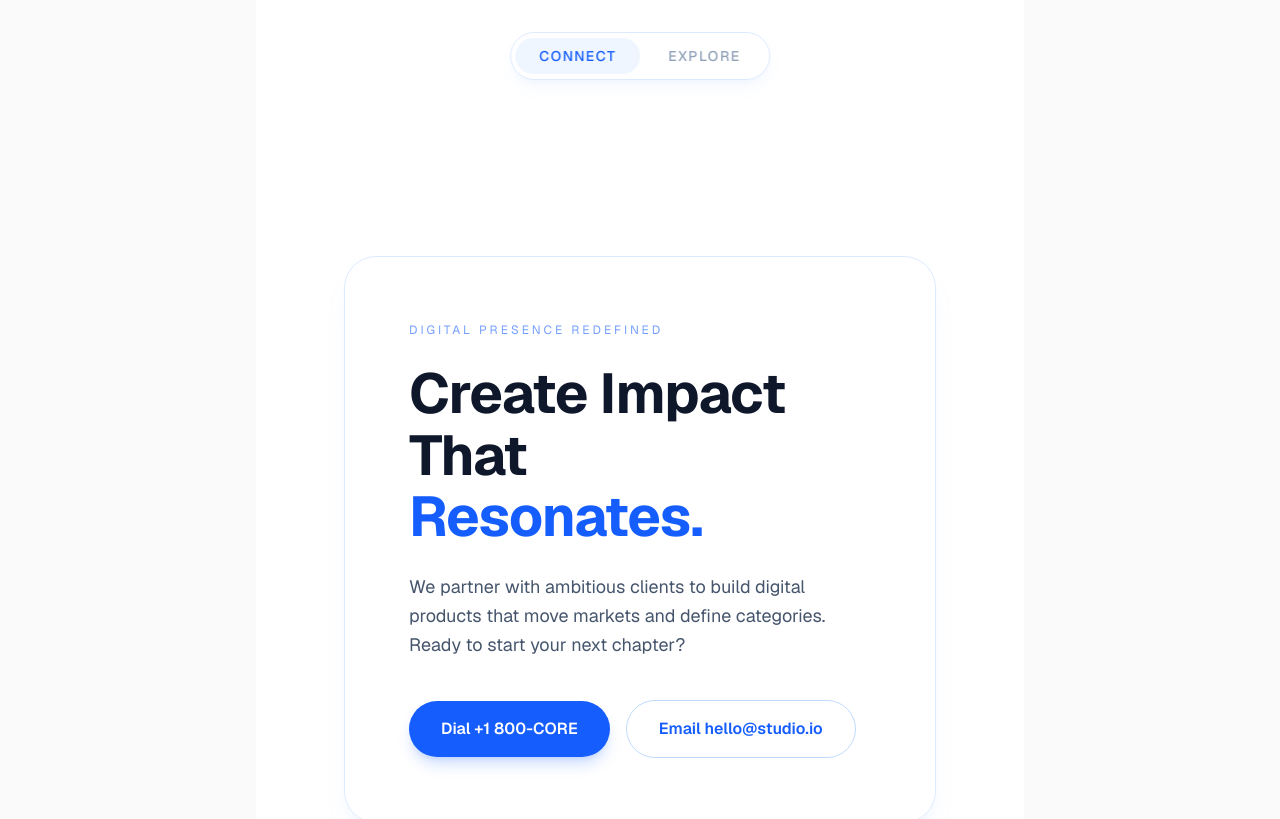
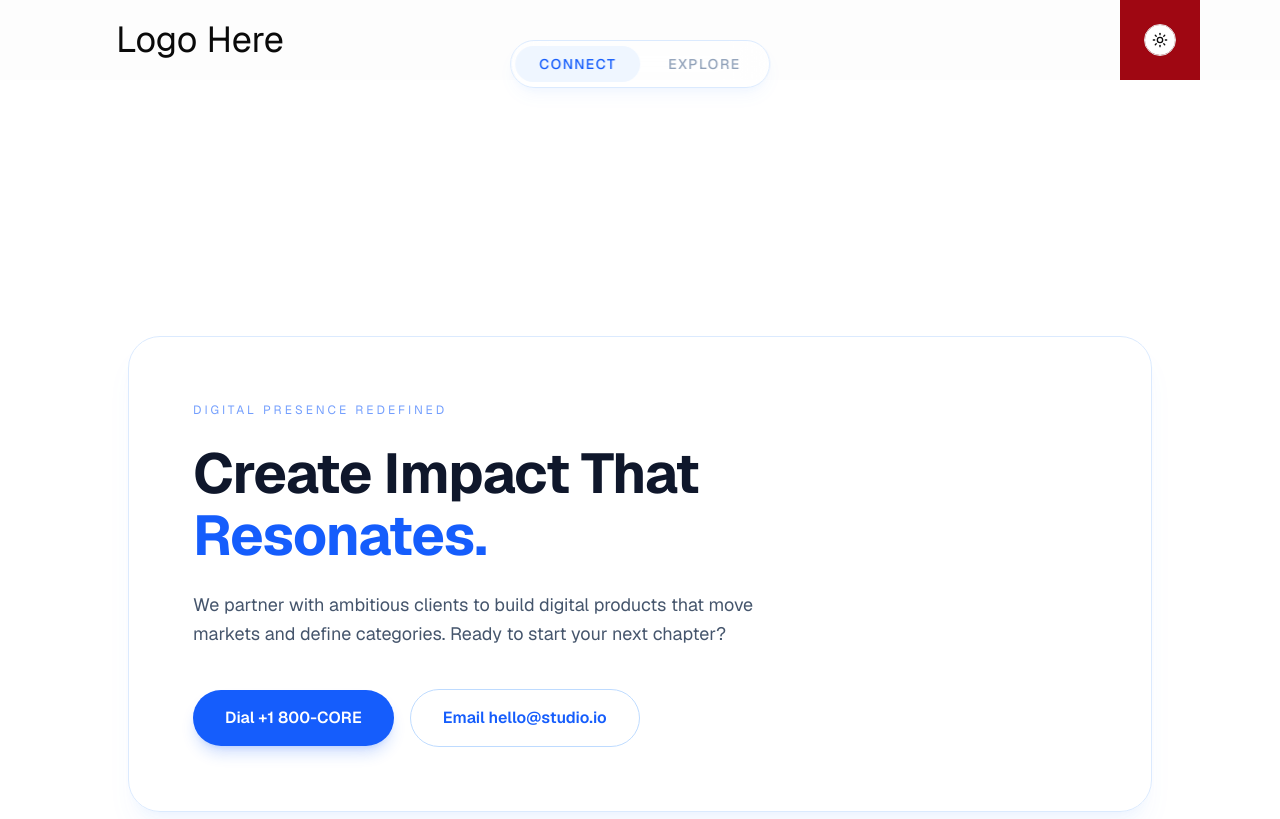
Before and after one commit to callmekaywork/govleadsite, a Next.js app: page / in a window 1280 px wide. Shown: the top 819 px of the page. Built offline with nearby package versions, Linux system fonts and the light colour scheme.

Commit message:
updated a bit before serious work commence

```diff
--- a/package.json
+++ b/package.json
@@ -16,6 +16,7 @@
     "cmdk": "^1.1.1",
     "date-fns": "^4.1.0",
     "embla-carousel-react": "^8.6.0",
+    "lucide-react": "^1.8.0",
     "motion": "^12.38.0",
     "next": "16.2.4",
     "next-themes": "^0.4.6",
--- a/src/app/layout.tsx
+++ b/src/app/layout.tsx
@@ -2,8 +2,12 @@ import type { Metadata } from "next";
 import { Geist, Geist_Mono, JetBrains_Mono } from "next/font/google";
 import "./globals.css";
 import { cn } from "@/lib/utils";
+import { ThemeProvider } from "@/components/theme-provider";
 
-const jetbrainsMono = JetBrains_Mono({subsets:['latin'],variable:'--font-mono'});
+const jetbrainsMono = JetBrains_Mono({
+  subsets: ["latin"],
+  variable: "--font-mono",
+});
 
 const geistSans = Geist({
   variable: "--font-geist-sans",
@@ -28,9 +32,23 @@ export default function RootLayout({
   return (
     <html
       lang="en"
-      className={cn("h-full", "antialiased", geistSans.variable, geistMono.variable, "font-mono", jetbrainsMono.variable)}
+      className={cn(
+        "h-full",
+        "antialiased",
+        geistSans.variable,
+        geistMono.variable,
+        "font-mono",
+        jetbrainsMono.variable,
+      )}
     >
-      <body className="min-h-full flex flex-col">{children}</body>
+      <ThemeProvider
+        attribute="class"
+        defaultTheme="system"
+        enableSystem
+        disableTransitionOnChange
+      >
+        {children}
+      </ThemeProvider>
     </html>
   );
 }
--- a/src/app/page.tsx
+++ b/src/app/page.tsx
@@ -1,11 +1,13 @@
 import Image from "next/image";
 
 import Navigation from "@/components/navigation";
+import Logo_nav from "@/components/logo_nav";
 
 export default function Home() {
   return (
-    <div className="flex flex-col flex-1 items-center justify-center bg-zinc-50 font-sans dark:bg-black">
-      <main className="flex flex-1 w-full max-w-3xl flex-col items-center justify-between py-32 px-16 bg-white dark:bg-black sm:items-start">
+    <div className="w-screen flex flex-col flex-1 items-center justify-center bg-zinc-50 font-sans dark:bg-black ">
+      <Logo_nav />
+      <main className="w-full flex flex-col items-center justify-between py-32 px-16 bg-white dark:bg-black sm:items-start min-h-screen">
         {/* <CursorBackground /> */}
         <Navigation />
         {/* Ngwako iam here */}
@@ -31,25 +33,20 @@ export default function Home() {
             <div className="flex flex-col sm:flex-row gap-4 items-center">
               <a
                 href="tel:+1800CORE"
-                className="px-8 py-4 rounded-full bg-blue-600 text-white font-semibold transition-all hover:bg-blue-700 hover:scale-105 active:scale-95 text-center min-w-[200px] shadow-lg shadow-blue-600/20"
+                className="px-8 py-4 rounded-full bg-blue-600 text-white font-semibold transition-all hover:bg-blue-700 hover:scale-105 active:scale-95 text-center min-w-50 shadow-lg shadow-blue-600/20"
               >
                 Dial +1 800-CORE
               </a>
 
               <a
                 href="mailto:hello@studio.io"
-                className="px-8 py-4 rounded-full border border-blue-200 bg-white/50 backdrop-blur-sm text-blue-600 font-semibold transition-all hover:bg-white hover:scale-105 active:scale-95 text-center min-w-[200px]"
+                className="px-8 py-4 rounded-full border border-blue-200 bg-white/50 backdrop-blur-sm text-blue-600 font-semibold transition-all hover:bg-white hover:scale-105 active:scale-95 text-center min-w-50"
               >
                 Email hello@studio.io
               </a>
             </div>
           </div>
         </section>
-
-        {/* Footer-ish spacer */}
-        <footer className="py-12 border-t border-slate-100 w-full flex justify-center opacity-30 text-[10px] uppercase tracking-[0.4em] text-slate-900">
-          © 2026 Nexus Connect Global / All Rights Reserved
-        </footer>
       </main>
     </div>
   );
--- /dev/null
+++ b/src/components/darkmode-toggle.tsx
@@ -0,0 +1,39 @@
+"use client";
+
+import * as React from "react";
+import { Moon, Sun } from "lucide-react";
+import { useTheme } from "next-themes";
+
+import { Button } from "@/components/ui/button";
+import {
+  DropdownMenu,
+  DropdownMenuContent,
+  DropdownMenuItem,
+  DropdownMenuTrigger,
+} from "@/components/ui/dropdown-menu";
+
+export function DarkModeToggle() {
+  const { setTheme } = useTheme();
+
+  return (
+    <DropdownMenu>
+      <DropdownMenuTrigger>
+        <Button className={"rounded-2xl "} variant="outline" size="icon">
+          <Sun className="h-[1.2rem] w-[1.2rem] scale-100 rotate-0 transition-all dark:scale-0 dark:-rotate-90" />
+          <Moon className="absolute h-[1.2rem] w-[1.2rem] scale-0 rotate-90 transition-all dark:scale-100 dark:rotate-0" />
+        </Button>
+      </DropdownMenuTrigger>
+      <DropdownMenuContent align="start">
+        <DropdownMenuItem onClick={() => setTheme("light")}>
+          Light
+        </DropdownMenuItem>
+        <DropdownMenuItem onClick={() => setTheme("dark")}>
+          Dark
+        </DropdownMenuItem>
+        <DropdownMenuItem onClick={() => setTheme("system")}>
+          System
+        </DropdownMenuItem>
+      </DropdownMenuContent>
+    </DropdownMenu>
+  );
+}
--- /dev/null
+++ b/src/components/logo_nav.tsx
@@ -0,0 +1,18 @@
+import React from "react";
+import { DarkModeToggle } from "./darkmode-toggle";
+
+export default function Logo_nav() {
+  return (
+    <div className="w-screen bg-white/60 dark:bg-black">
+      <div className="w-full flex items-center justify-between px-20">
+        <h1 className="h-20 w-60 text-4xl flex justify-center items-center">
+          Logo Here
+        </h1>
+
+        <div className="h-20 w-20 flex justify-center items-center bg-red-800">
+          <DarkModeToggle />
+        </div>
+      </div>
+    </div>
+  );
+}
--- a/src/components/navigation.tsx
+++ b/src/components/navigation.tsx
@@ -14,7 +14,7 @@ const navItems = [
 export default function Navigation() {
   const pathname = usePathname();
   return (
-    <nav className="fixed top-8 left-1/2 -translate-x-1/2 z-50">
+    <nav className="fixed top-10 left-1/2 -translate-x-1/2 z-50">
       <div className="flex items-center gap-1 p-1 bg-white/60 backdrop-blur-xl border border-blue-100 rounded-full h-12 shadow-lg shadow-blue-500/5">
         {navItems.map((item) => {
           const isActive = pathname === item.path;
--- /dev/null
+++ b/src/components/theme-provider.tsx
@@ -0,0 +1,11 @@
+"use client";
+
+import * as React from "react";
+import { ThemeProvider as NextThemesProvider } from "next-themes";
+
+export function ThemeProvider({
+  children,
+  ...props
+}: React.ComponentProps<typeof NextThemesProvider>) {
+  return <NextThemesProvider {...props}>{children}</NextThemesProvider>;
+}
```
Also changed, not shown: 1 other file (tests, documents, lock files or other folders).
